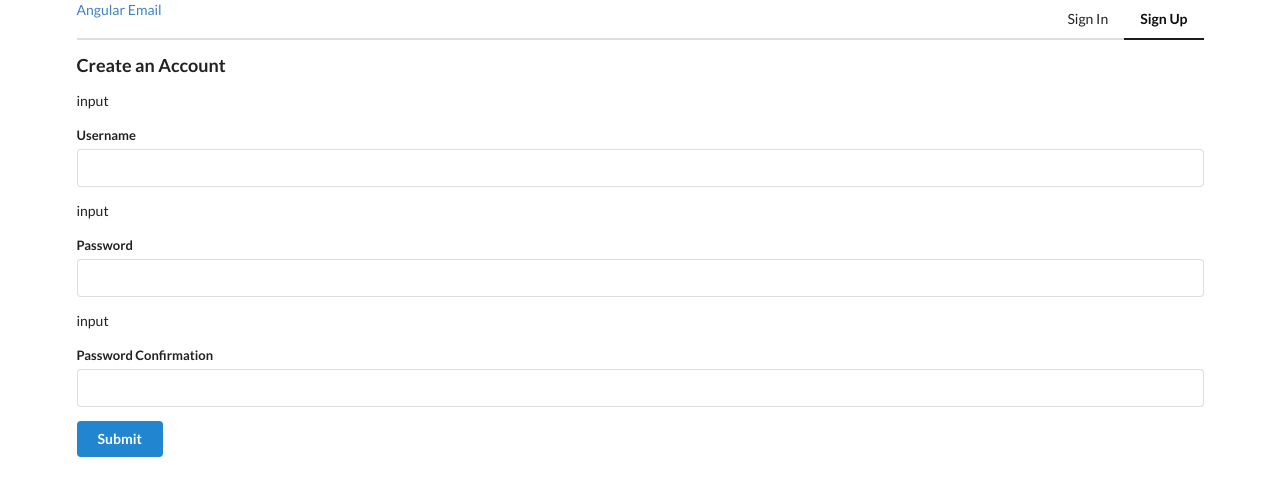
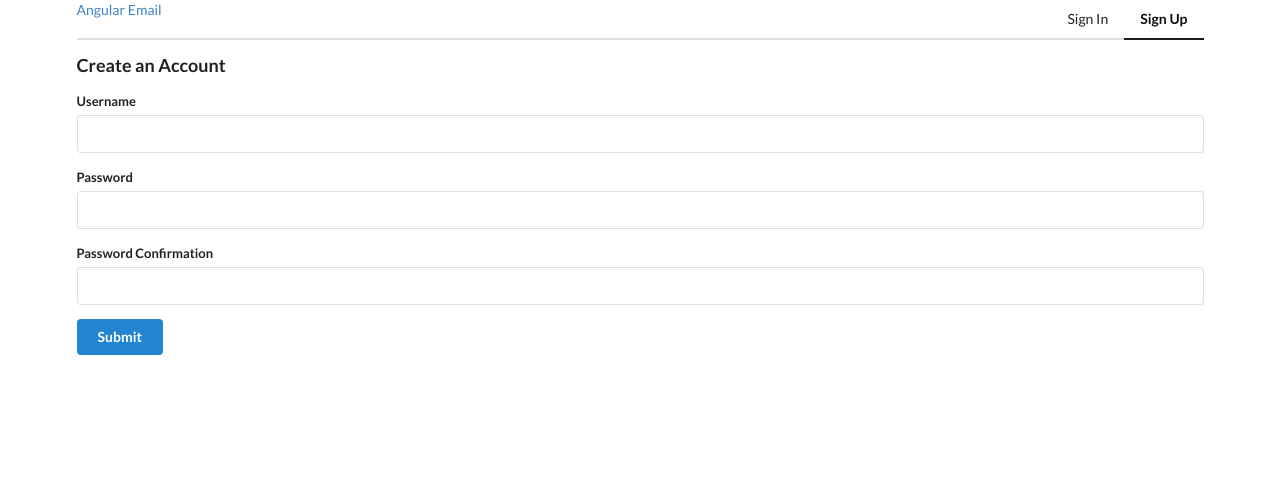
Before and after one commit to hugopracticas/emailclient, an Angular app: page /signup in a window 1280 px wide. Shown: the top 496 px of the page. Built offline with nearby package versions, Linux system fonts and the light colour scheme; no server answers.

Commit message:
se elimina etique ta del input

```diff
--- a/src/app/shared/input/input.component.html
+++ b/src/app/shared/input/input.component.html
@@ -1,4 +1,4 @@
-<p>input</p>
+
 <div class="field">
     <label>{{ label }}</label>
     <input [type]="inputType" [formControl]="control"/>
```
